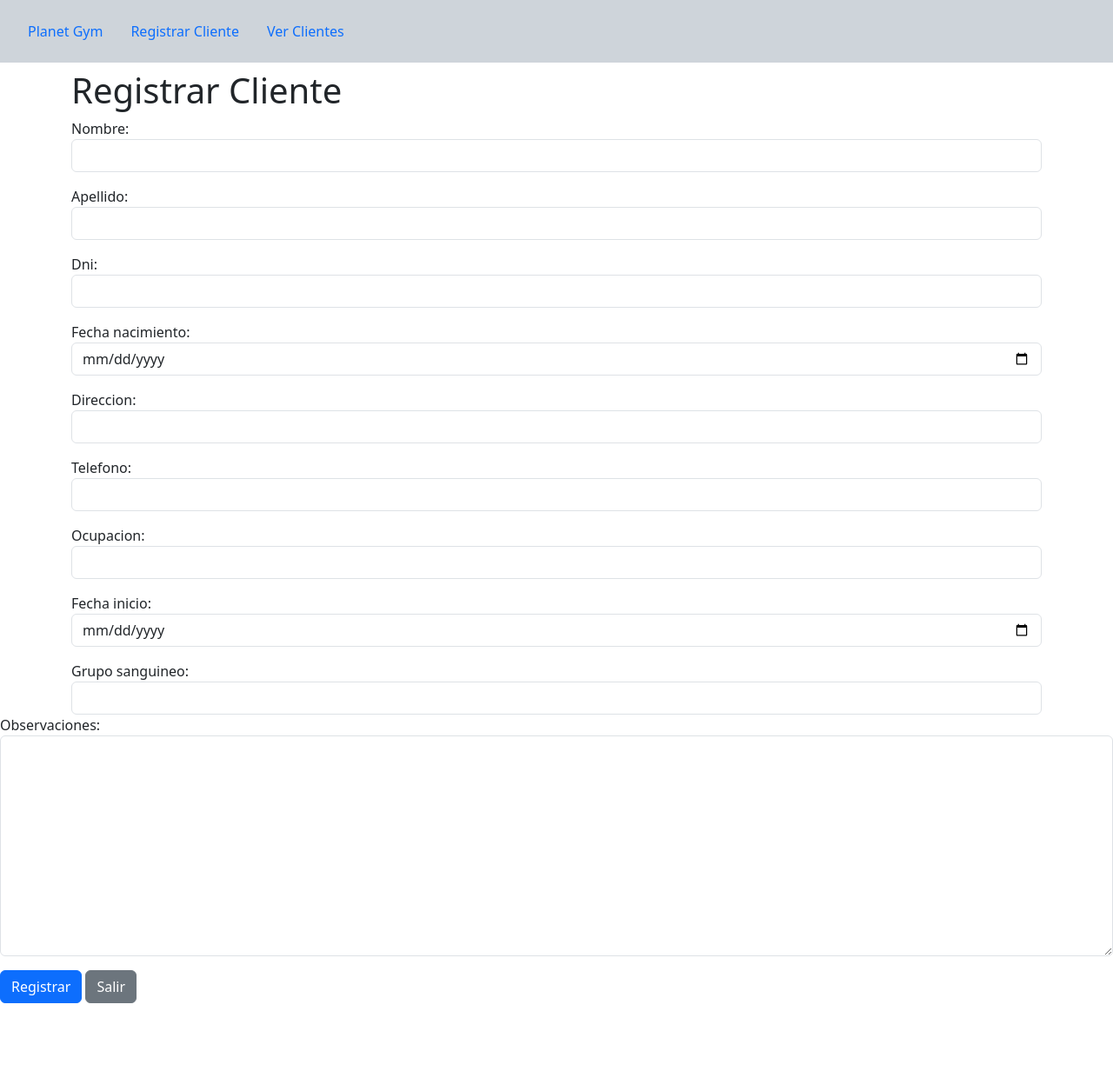
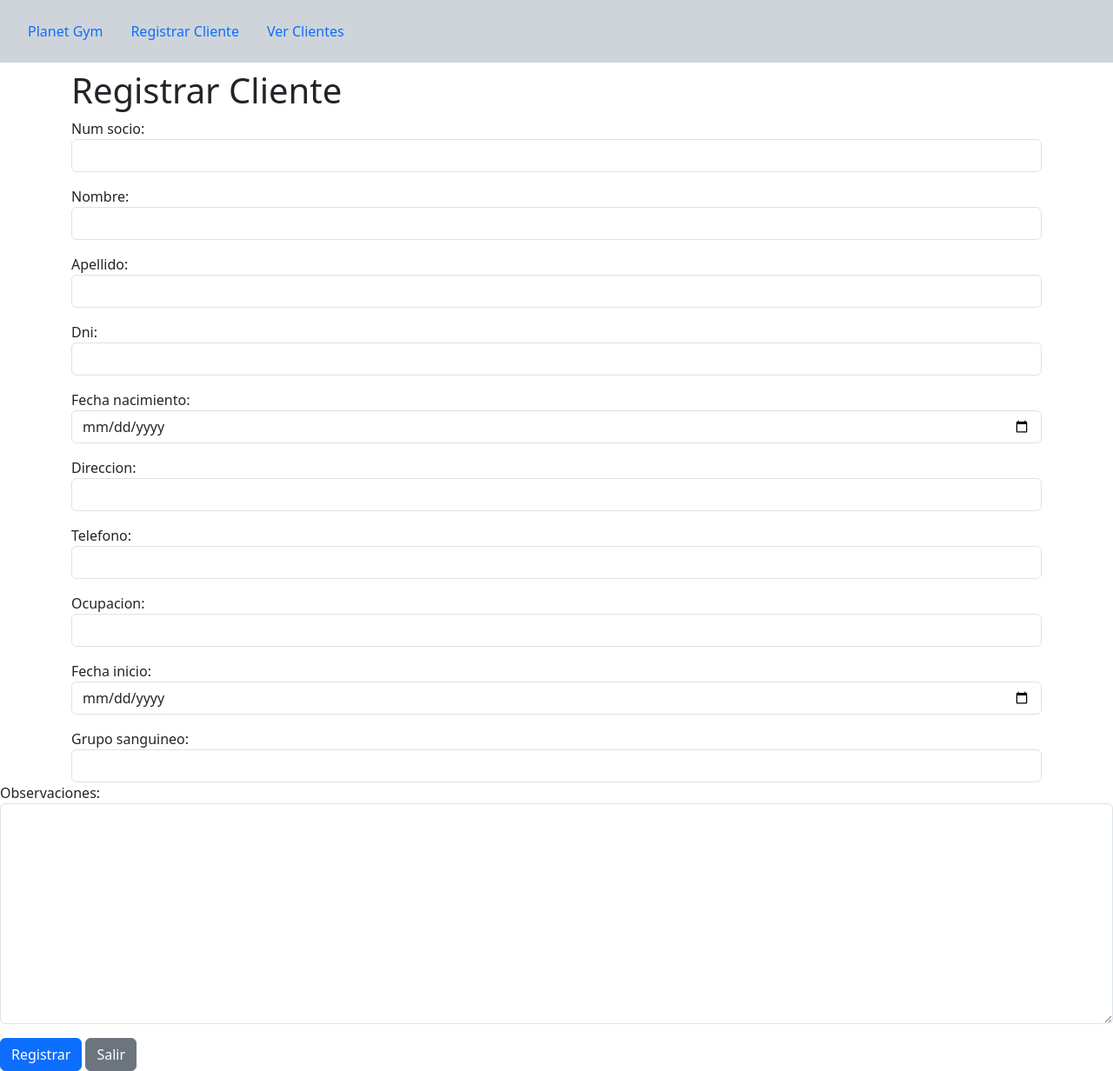
Before and after one commit to juanma47z/planet-gym-web, a Django app: page /registrar/ in a window 1280 px wide. Shown: the whole page at 87% size. Before the commit the page ends 1154 px from the top, so only its background shows below. Run offline with Django 4.2, Linux system fonts and the light colour scheme.

Commit message:
model whit number of socio

```diff
--- a/clientes/forms.py
+++ b/clientes/forms.py
@@ -1,13 +1,18 @@
-# clientes/forms.py
-
 from django import forms
 from .models import Cliente
 
 class ClienteForm(forms.ModelForm):
     class Meta:
         model = Cliente
-        fields = ['nombre', 'apellido', 'dni', 'fecha_nacimiento', 'direccion', 'telefono', 'ocupacion', 'fecha_inicio', 'grupo_sanguineo', 'observaciones']
+        fields = ['num_socio', 'nombre', 'apellido', 'dni', 'fecha_nacimiento', 'direccion', 'telefono', 'ocupacion', 'fecha_inicio', 'grupo_sanguineo', 'observaciones']
         widgets = {
-            'fecha_nacimiento': forms.DateInput(attrs={'type': 'date', 'class': 'form-control'}),
-            'fecha_inicio': forms.DateInput(attrs={'type': 'date', 'class': 'form-control'}),
+            'fecha_nacimiento': forms.DateInput(attrs={'type': 'date', 'class': 'form-control'}, format='%Y-%m-%d'),
+            'fecha_inicio': forms.DateInput(attrs={'type': 'date', 'class': 'form-control'}, format='%Y-%m-%d'),
         }
+
+    def __init__(self, *args, **kwargs):
+        super(ClienteForm, self).__init__(*args, **kwargs)
+        # Si hay un valor inicial, asegúrate de formatear la fecha correctamente
+        if self.instance and self.instance.pk:
+            self.fields['fecha_nacimiento'].initial = self.instance.fecha_nacimiento.strftime('%Y-%m-%d')
+            self.fields['fecha_inicio'].initial = self.instance.fecha_inicio.strftime('%Y-%m-%d')
--- a/clientes/models.py
+++ b/clientes/models.py
@@ -13,6 +13,8 @@ class Cliente(models.Model):
     fecha_inicio = models.DateField()
     grupo_sanguineo = models.CharField(max_length=3)
     observaciones = models.TextField(blank=True, null=True)
+    num_socio = models.IntegerField()
+
 
     def __str__(self):
         return f"{self.nombre} {self.apellido}"
--- a/clientes/templates/clientes/editar_cliente.html
+++ b/clientes/templates/clientes/editar_cliente.html
@@ -5,6 +5,10 @@
 <h1>Editar Cliente </h1>
 <form method="post">
     {% csrf_token %}
+    <div class="mb-3">
+        {{ form.num_socio.label_tag }}  <!-- Cambia "field_name" por el campo real del formulario -->
+        {{ form.num_socio|add_class:"form-control" }}
+    </div>
     <div class="mb-3">
         {{ form.nombre.label_tag }}  <!-- Cambia "field_name" por el campo real del formulario -->
         {{ form.nombre|add_class:"form-control" }}
@@ -34,7 +38,7 @@
         {{ form.ocupacion|add_class:"form-control" }}
     </div>
     <div class="mb-3">
-        {{ form.fecha_inicio.label_tag }} <!-- Cambia "another_field" por el siguiente campo del formulario -->
+        {{ form.fecha_inicio.label_tag }}
         {{ form.fecha_inicio|add_class:"form-control" }}
     </div>
     <div class="mb-3"></div>
--- a/clientes/templates/clientes/lista_clientes.html
+++ b/clientes/templates/clientes/lista_clientes.html
@@ -6,6 +6,7 @@
     <table class="table">
       <thead>
         <tr>
+          <th>N° Socio</th>
           <th>Dni</th>
           <th>Nombre</th>
           <th>Apellido</th>
@@ -15,6 +16,7 @@
       <tbody>
         {% for cliente in clientes %}
         <tr>
+          <td>{{ cliente.num_socio }}</td>
           <td>{{ cliente.dni }}</td>
           <td>{{ cliente.nombre }}</td>
           <td>{{ cliente.apellido }}</td>
--- a/clientes/templates/clientes/registrar_cliente.html
+++ b/clientes/templates/clientes/registrar_cliente.html
@@ -6,7 +6,10 @@
 
 <form method="post" class="needs-validation" novalidate>
     {% csrf_token %}
-
+    <div class="mb-3">
+        {{ form.num_socio.label_tag }}  <!-- Cambia "field_name" por el campo real del formulario -->
+        {{ form.num_socio|add_class:"form-control" }}
+    </div>
     <div class="mb-3">
         {{ form.nombre.label_tag }}  <!-- Cambia "field_name" por el campo real del formulario -->
         {{ form.nombre|add_class:"form-control" }}
--- a/clientes/templates/clientes/ver_cliente.html
+++ b/clientes/templates/clientes/ver_cliente.html
@@ -5,6 +5,7 @@
 
 <table class="table">
     <thead>
+        <th>N° Socio</th>
         <th>DNI</th>
         <th>Nombre</th>
         <th>Apellido</th>
@@ -18,6 +19,7 @@
     </thead>
     <tbody>
         <tr>
+            <td>{{ cliente.num_socio }}</td>
             <td>{{ cliente.dni}}</td>
             <td>{{ cliente.nombre }}</td>
             <td>{{ cliente.apellido }}</td>
```
Also changed, not shown: clientes/migrations/0003_cliente_num_socio.py (added), clientes/migrations/0004_alter_cliente_num_socio.py (added), db.sqlite3.
